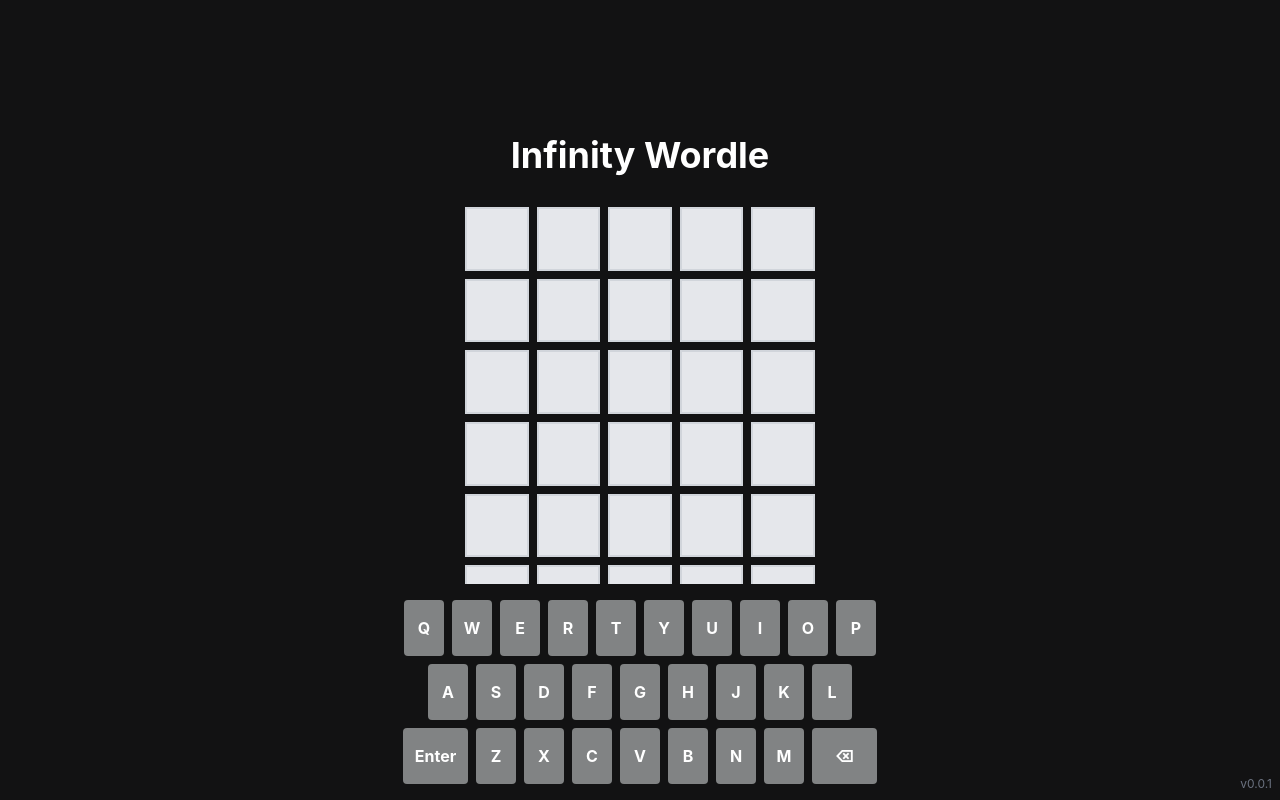
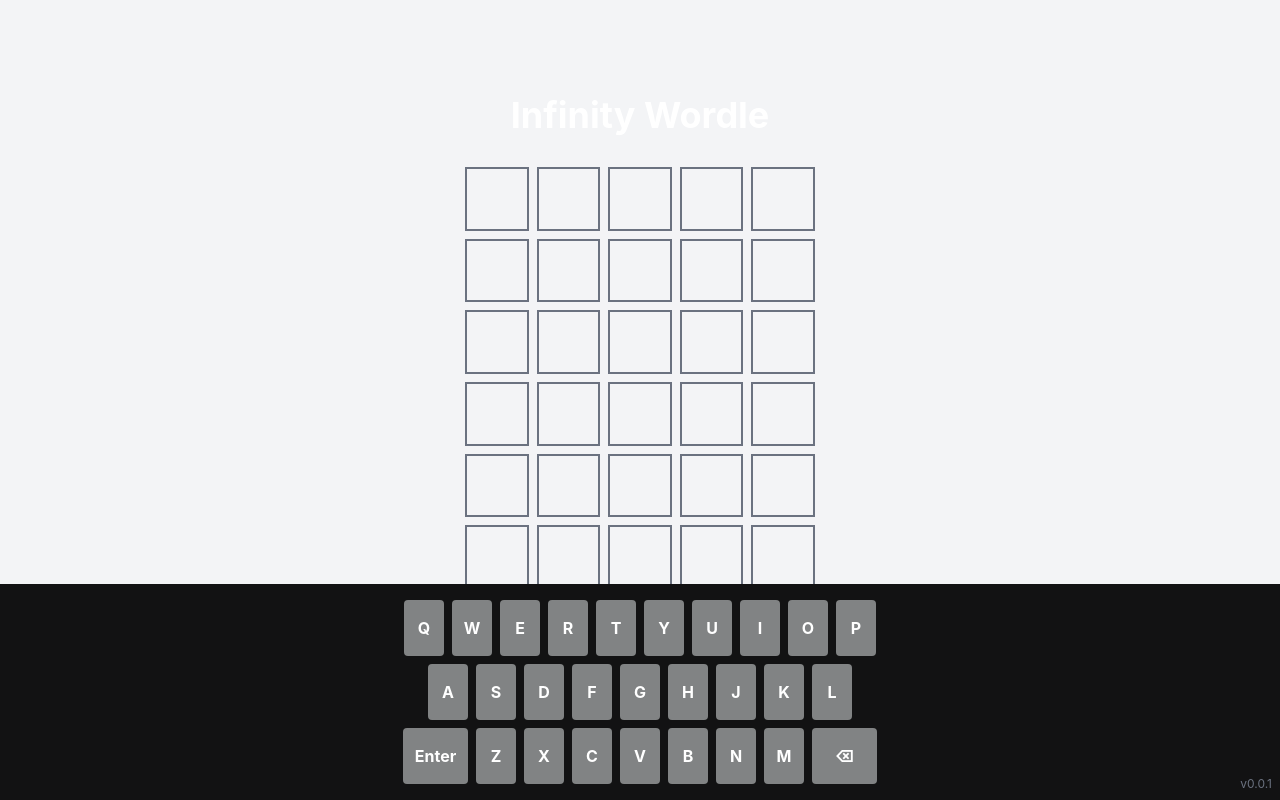
Before and after one commit to awazonable/infinity-wordle, a React (Vite) app: page / in a window 1280 px wide. Built offline with nearby package versions, Linux system fonts and the light colour scheme.

Commit message:
fix: グリッドレイアウトの修正と空タイルの背景色調整

```diff
--- a/package.json
+++ b/package.json
@@ -1,7 +1,7 @@
 {
   "name": "infinity-wordle",
   "private": true,
-  "version": "0.0.9",
+  "version": "0.0.10",
   "type": "module",
   "scripts": {
     "dev": "vite",
--- a/src/App.tsx
+++ b/src/App.tsx
@@ -1,13 +1,14 @@
+import React from 'react';
 import { useGame } from './hooks/useGame';
 import GameBoard from './components/GameBoard';
 import Keyboard from './components/Keyboard';
 import Footer from './components/Footer';
 
-function App() {
+const App: React.FC = () => {
   const { guesses, currentGuess, handleKeyPress, message, getLetterStates, shareUrl } = useGame();
 
   return (
-    <div className="min-h-screen flex flex-col items-center justify-center p-4">
+    <div className="min-h-screen bg-gray-100 flex flex-col items-center justify-center p-4 pb-24">
       <h1 className="text-4xl font-bold mb-8">Infinity Wordle</h1>
       <GameBoard
         guesses={guesses}
@@ -30,6 +31,6 @@ function App() {
       <Footer />
     </div>
   );
-}
+};
 
 export default App;
--- a/src/components/GameBoard.tsx
+++ b/src/components/GameBoard.tsx
@@ -1,73 +1,42 @@
-import React, { useState, useEffect } from 'react';
+import React from 'react';
 import Tile from './Tile';
 import type { LetterState } from '../hooks/useGame';
 
-const WORD_LENGTH = 5;
-const MAX_ATTEMPTS = 6;
-
-const GameBoard: React.FC = () => {
-  const [currentRow, setCurrentRow] = useState(0);
-  const [currentCol, setCurrentCol] = useState(0);
-  const [board, setBoard] = useState<string[][]>(
-    Array(MAX_ATTEMPTS).fill(null).map(() => Array(WORD_LENGTH).fill(''))
-  );
-  const [gameOver, setGameOver] = useState(false);
-
-  // キーボード入力の処理
-  useEffect(() => {
-    const handleKeyDown = (e: KeyboardEvent) => {
-      if (gameOver) return;
-
-      const key = e.key.toLowerCase();
-      if (key === 'backspace') {
-        if (currentCol > 0) {
-          const newBoard = [...board];
-          newBoard[currentRow][currentCol - 1] = '';
-          setBoard(newBoard);
-          setCurrentCol(currentCol - 1);
-        }
-      } else if (key === 'enter') {
-        if (currentCol === WORD_LENGTH) {
-          if (currentRow < MAX_ATTEMPTS - 1) {
-            setCurrentRow(currentRow + 1);
-            setCurrentCol(0);
-          } else {
-            setGameOver(true);
-          }
-        }
-      } else if (/^[a-z]$/.test(key) && currentCol < WORD_LENGTH) {
-        const newBoard = [...board];
-        newBoard[currentRow][currentCol] = key;
-        setBoard(newBoard);
-        setCurrentCol(currentCol + 1);
-      }
+type GameBoardProps = {
+  guesses: string[];
+  currentGuess: string;
+  maxGuesses: number;
+  wordLength: number;
+  getLetterStates: (guess: string) => LetterState[];
 };
 
-    window.addEventListener('keydown', handleKeyDown);
-    return () => window.removeEventListener('keydown', handleKeyDown);
-  }, [currentRow, currentCol, board, gameOver]);
+const GameBoard: React.FC<GameBoardProps> = ({
+  guesses,
+  currentGuess,
+  maxGuesses,
+  wordLength,
+  getLetterStates,
+}) => {
+  // 空行を含めて常にmaxGuesses行表示
+  const rows = [
+    ...guesses,
+    ...(guesses.length < maxGuesses ? [currentGuess] : []),
+    ...Array(Math.max(0, maxGuesses - guesses.length - 1)).fill(''),
+  ];
 
   return (
-    <div className="flex flex-col items-center w-full">
-      <div className="grid grid-cols-5 gap-2 w-full max-w-[350px]">
-        {board.map((row, rowIndex) => (
-          <React.Fragment key={rowIndex}>
-            {row.map((letter, colIndex) => (
+    <div className="flex flex-col gap-2 items-center w-full max-w-[350px]">
+      {rows.map((guess, rowIndex) => (
+        <div key={rowIndex} className="grid grid-cols-5 gap-2 w-full">
+          {Array.from({ length: wordLength }).map((_, colIndex) => (
             <Tile
               key={`${rowIndex}-${colIndex}`}
-                letter={letter}
-                state={
-                  rowIndex < currentRow
-                    ? 'correct' // 仮の状態
-                    : rowIndex === currentRow && colIndex < currentCol
-                    ? 'present' // 仮の状態
-                    : 'empty'
-                }
+              letter={guess[colIndex] || ''}
+              state={guess ? getLetterStates(guess)[colIndex] : 'empty'}
             />
           ))}
-          </React.Fragment>
+        </div>
       ))}
-      </div>
     </div>
   );
 };
--- a/src/components/Tile.tsx
+++ b/src/components/Tile.tsx
@@ -15,13 +15,13 @@ const Tile: React.FC<TileProps> = ({ letter, state }) => {
       case 'absent':
         return 'bg-wordle-absent';
       default:
-        return 'bg-gray-200';
+        return 'bg-transparent border-gray-500';
     }
   };
 
   return (
     <div
-      className={`flex items-center justify-center aspect-square border-2 border-gray-300 ${getBackgroundColor()} text-white font-bold text-2xl`}
+      className={`flex items-center justify-center aspect-square border-2 ${getBackgroundColor()} text-white font-bold text-2xl`}
     >
       {letter}
     </div>
```
Lines whose indentation alone changed are shown as unchanged.
